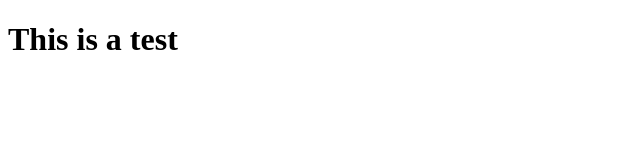
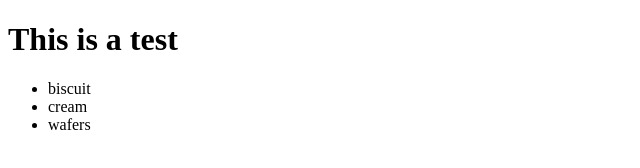
Before and after one commit to rps8956/cfgDemo, a plain HTML site: page index.html in a window 1280 px wide. Shown: the whole page, without its empty margins (0-640 px from the left). Drawn offline with Linux system fonts and the light colour scheme.

Commit message:
added items

```diff
--- a/index.html
+++ b/index.html
@@ -8,5 +8,10 @@
 </head>
 <body>
     <h1>This is a test</h1>
+    <ul>
+    <li>biscuit</li>
+    <li>cream</li>
+    <li>wafers</li>
+    </ul>
 </body>
 </html>
```
